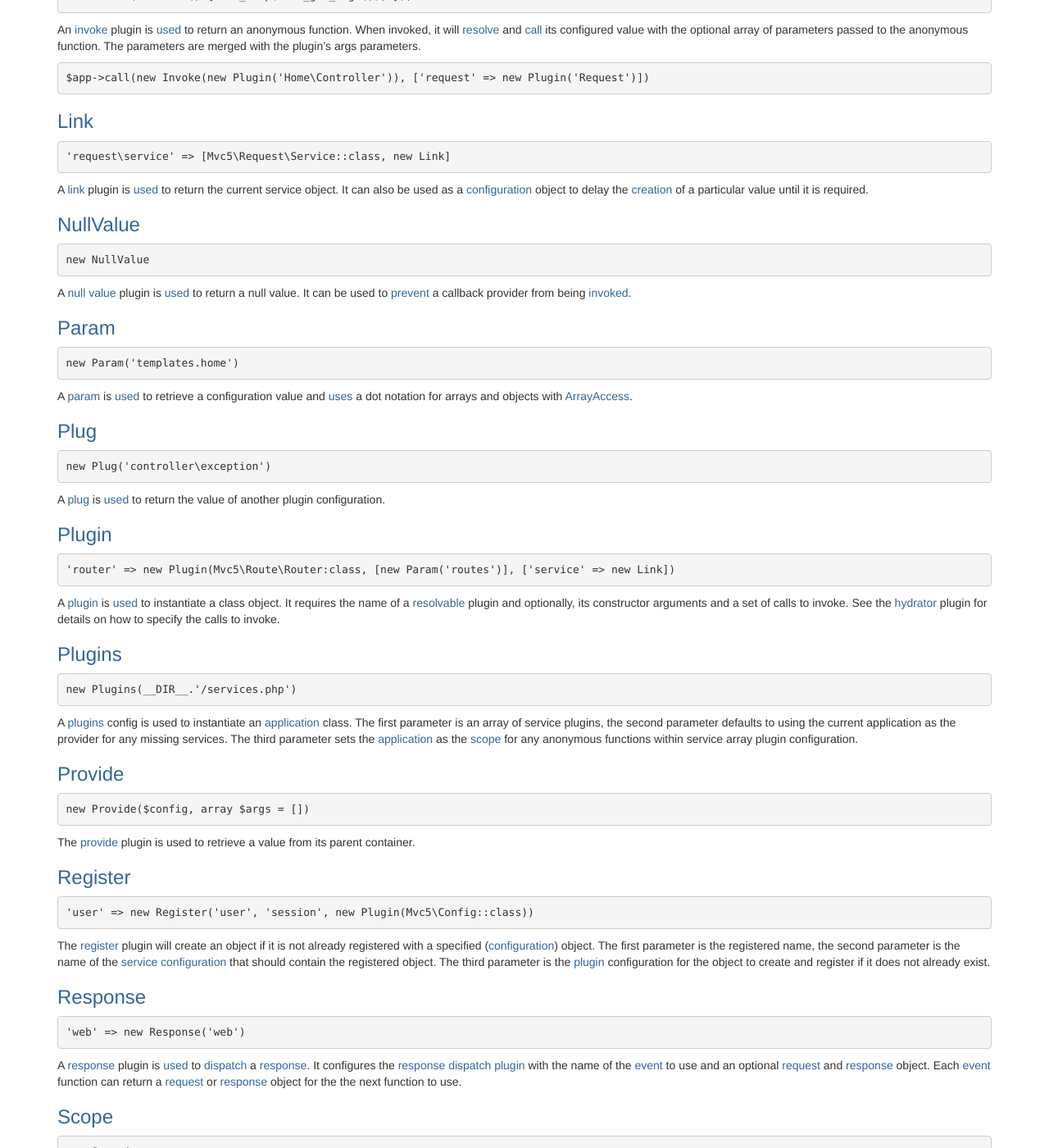
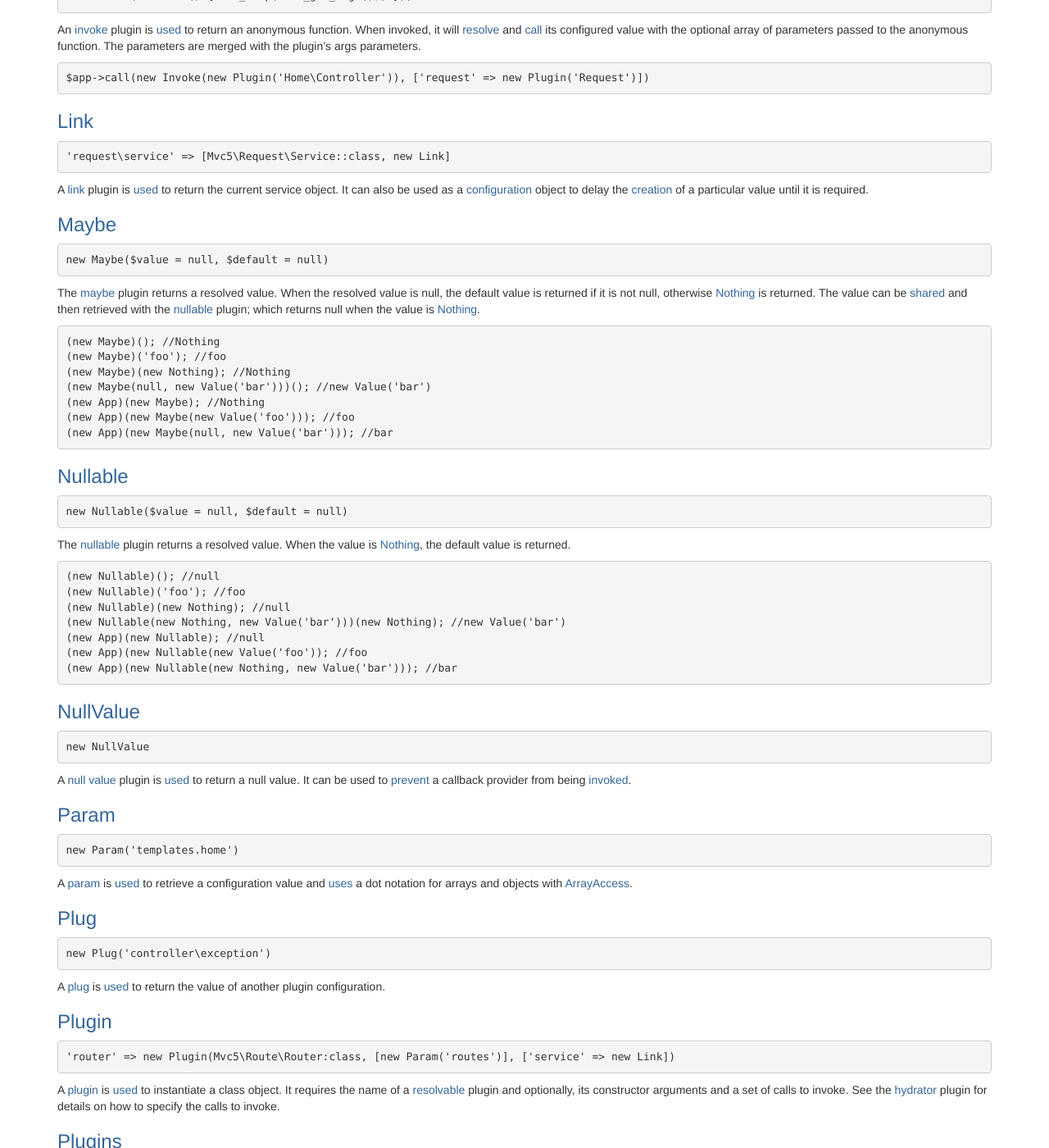
Before and after one commit to mvc5/mvc5.github.io, a Jekyll site: the page built from overview/plugins.md, in a window 1280 px wide and 1400 px high, scrolled down 3473 px. Shown: the whole window at 82% size. Built offline with Jekyll 4.4.1, drawn with Linux system fonts in a browser that asks for light colours; nearby versions of some CDN libraries; our own code applies the rules of GitHub Pages for plain Markdown files.

Commit message:
maybe nullable

````diff
--- a/overview/plugins.md
+++ b/overview/plugins.md
@@ -186,6 +186,38 @@ $app->call(new Invoke(new Plugin('Home\Controller')), ['request' => new Plugin('
 
 A [link](https://github.com/mvc5/mvc5/blob/master/src/Plugin/Link.php) plugin is [used](https://github.com/mvc5/mvc5/blob/master/src/Resolver/Resolver.php#L217) to return the current service object. It can also be used as a [configuration](https://github.com/mvc5/mvc5/blob/master/src/Config/Config.php) object to delay the [creation](https://github.com/mvc5/mvc5/blob/master/src/Resolver/Container.php#L70) of a particular value until it is required.
 
+### [Maybe](https://github.com/mvc5/mvc5/blob/master/src/Plugin/Maybe.php)
+```php
+new Maybe($value = null, $default = null)
+```
+
+The [maybe](https://github.com/mvc5/mvc5/blob/master/src/Plugin/Maybe.php) plugin returns a resolved value. When the resolved value is null, the default value is returned if it is not null, otherwise [Nothing](https://github.com/mvc5/mvc5/blob/master/src/Plugin/Nothing.php) is returned. The value can be [shared](#shared) and then retrieved with the [nullable](#nullable) plugin; which returns null when the value is [Nothing](https://github.com/mvc5/mvc5/blob/master/src/Plugin/Nothing.php).
+```php
+(new Maybe)(); //Nothing
+(new Maybe)('foo'); //foo
+(new Maybe)(new Nothing); //Nothing
+(new Maybe(null, new Value('bar')))(); //new Value('bar')
+(new App)(new Maybe); //Nothing
+(new App)(new Maybe(new Value('foo'))); //foo
+(new App)(new Maybe(null, new Value('bar'))); //bar
+```
+
+### [Nullable](https://github.com/mvc5/mvc5/blob/master/src/Plugin/Nullable.php)
+```php
+new Nullable($value = null, $default = null)
+```
+
+The [nullable](https://github.com/mvc5/mvc5/blob/master/src/Plugin/Nullable.php) plugin returns a resolved value. When the value is [Nothing](https://github.com/mvc5/mvc5/blob/master/src/Plugin/Nothing.php), the default value is returned.
+```php
+(new Nullable)(); //null
+(new Nullable)('foo'); //foo
+(new Nullable)(new Nothing); //null
+(new Nullable(new Nothing, new Value('bar')))(new Nothing); //new Value('bar')
+(new App)(new Nullable); //null
+(new App)(new Nullable(new Value('foo')); //foo
+(new App)(new Nullable(new Nothing, new Value('bar'))); //bar
+```
+
 ### [NullValue](https://github.com/mvc5/mvc5/blob/master/src/Plugin/NullValue.php)
 ```php
 new NullValue
````
